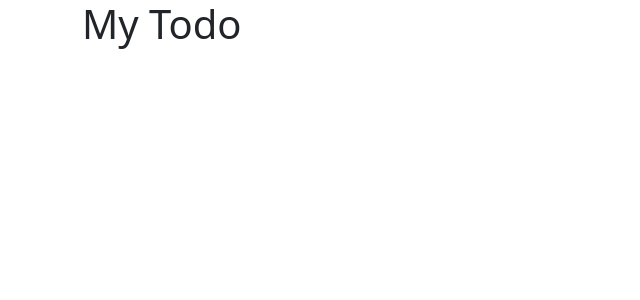
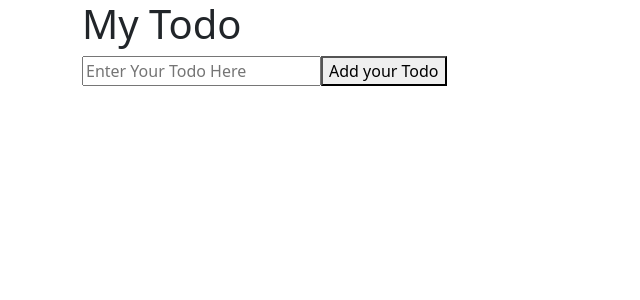
Before and after one commit to saurav-ghimire/React-Todo-App, a React (Vite) app: page / in a window 1280 px wide. Shown: the top 300 px of the page, without its empty margins (0-640 px from the left). Built offline with nearby package versions, Linux system fonts and the light colour scheme.

Commit message:
Add Todo Form and Submit Button Added - Components

```diff
--- a/src/App.jsx
+++ b/src/App.jsx
@@ -2,6 +2,7 @@ import React from 'react';
 
 import 'bootstrap/dist/css/bootstrap.css';
 import Heading from './Components/heading';
+import AddTodo from './Components/AddTodo';
 
 
 function App() {
@@ -9,7 +10,14 @@ function App() {
   return (
     <>
       <div className="container">
-        <Heading />
+        <div className='todoWrapper'>
+          <div className="title">
+            <Heading />
+          </div>
+          <div className='AddTodoForm'>
+            <AddTodo />
+          </div>
+        </div>
       </div>
     </>
   )
--- /dev/null
+++ b/src/Components/AddTodo.jsx
@@ -0,0 +1,12 @@
+function AddTodo() {
+  return (
+    <>
+      <input type="text"
+      placeholder="Enter Your Todo Here"
+      />
+      <button>Add your Todo</button>
+    </>
+   );
+}
+
+export default AddTodo;
```
